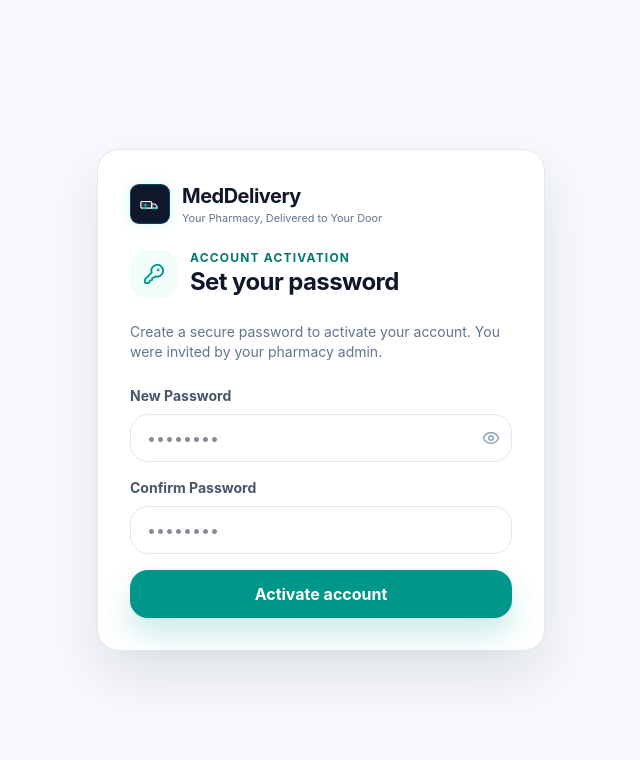
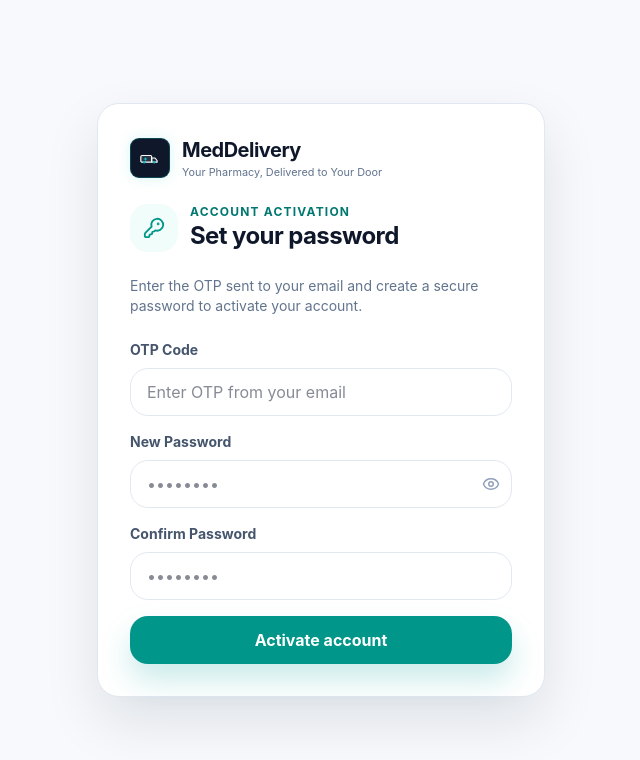
Before and after one commit to SheCanCODE-Capstone-Projects/Med-Delivery-System-FE, a Next.js app: page /auth/set-password in a window 1280 px wide. Shown: the top 760 px of the page, without its empty margins (319-959 px from the left). Built offline with nearby package versions, Linux system fonts and the light colour scheme; no server answers.

Commit message:
fix(build): resolve TypeScript errors blocking production build
- set-password: use username+otp fields to match SetPasswordRequest type
- set-password: replace deprecated React.FormEvent with SyntheticEvent
- PaymentResponse: add missing patientName optional field

```diff
--- a/src/app/auth/set-password/page.tsx
+++ b/src/app/auth/set-password/page.tsx
@@ -10,8 +10,9 @@ import { KeyRound, Eye, EyeOff } from "lucide-react";
 function SetPasswordForm() {
   const router = useRouter();
   const searchParams = useSearchParams();
-  const token = searchParams.get("token") ?? "";
+  const username = searchParams.get("username") ?? "";
 
+  const [otp, setOtp] = useState("");
   const [password, setPass] = useState("");
   const [confirm, setConfirm] = useState("");
   const [showPassword, setShowPassword] = useState(false);
@@ -19,12 +20,16 @@ function SetPasswordForm() {
   const [error, setError] = useState("");
   const [success, setSuccess] = useState(false);
 
-  const handleSubmit = async (e: React.FormEvent) => {
+  const handleSubmit = async (e: React.SyntheticEvent) => {
     e.preventDefault();
     setError("");
 
-    if (!token) {
-      setError("Invalid or missing activation token. Please use the link from your email.");
+    if (!username) {
+      setError("Invalid activation link. Please use the link sent to your email.");
+      return;
+    }
+    if (!otp) {
+      setError("Please enter the OTP sent to your email.");
       return;
     }
     if (password.length < 8) {
@@ -38,7 +43,7 @@ function SetPasswordForm() {
 
     setLoading(true);
     try {
-      const auth = await setPassword({ token, password });
+      const auth = await setPassword({ username, otp, password });
       setSuccess(true);
       setTimeout(() => router.push(roleToRoute(auth.role)), 1500);
     } catch (err) {
@@ -64,7 +69,7 @@ function SetPasswordForm() {
         </div>
 
         <p className="text-sm text-slate-500 mb-6">
-          Create a secure password to activate your account. You were invited by your pharmacy admin.
+          Enter the OTP sent to your email and create a secure password to activate your account.
         </p>
 
         {error && (
@@ -79,6 +84,18 @@ function SetPasswordForm() {
         )}
 
         <form onSubmit={handleSubmit} className="grid gap-4">
+          <label className="grid gap-2">
+            <span className="text-sm font-bold text-slate-600">OTP Code</span>
+            <input
+              type="text"
+              value={otp}
+              onChange={(e) => setOtp(e.target.value)}
+              placeholder="Enter OTP from your email"
+              disabled={loading || success}
+              className="min-h-12 w-full rounded-2xl border border-slate-200 bg-white px-4 text-slate-900 outline-hidden transition focus:border-teal-500 focus:ring-4 focus:ring-teal-500/15"
+            />
+          </label>
+
           <label className="grid gap-2">
             <span className="text-sm font-bold text-slate-600">New Password</span>
             <div className="relative">
--- a/src/types/api.ts
+++ b/src/types/api.ts
@@ -163,6 +163,7 @@ export interface InsuranceProvider {
 export interface PaymentResponse {
   id: number;
   orderId: number;
+  patientName?: string;
   totalAmount: number;
   insuranceAmount: number;
   patientAmount: number;
```
